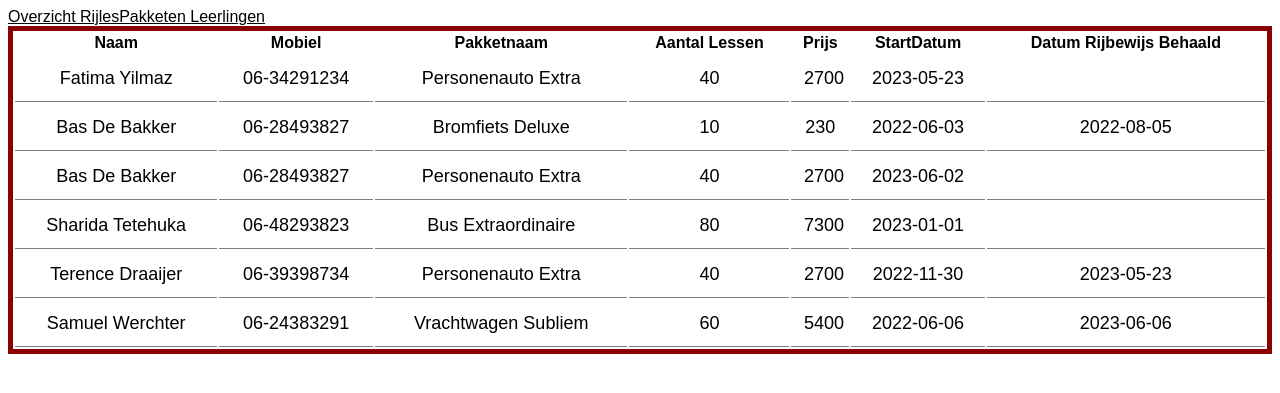
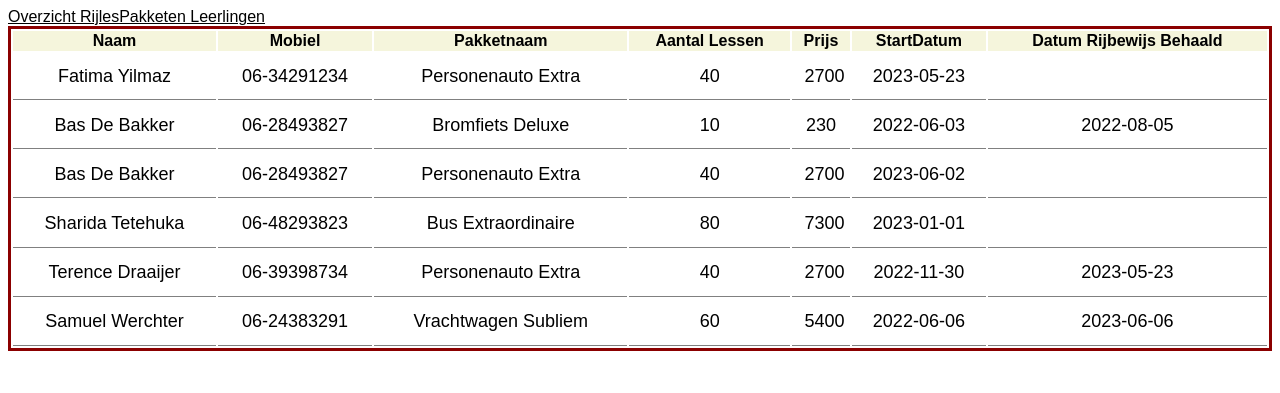
Before and after one commit to alexomarchali/HERK-BE-P4-PROEFTOETS-STUDENTNUMMER, a PHP site: page /Leerling/overzichtrijlespakketen/Leerling/overzichtrijlespakketen in a window 1280 px wide. Shown: the top 393 px of the page. Run offline with PHP 8.4, Linux system fonts and the light colour scheme; data comes from the database, SQL or seed files in the repository.

Commit message:
style aangepast

```diff
--- a/public/css/style.css
+++ b/public/css/style.css
@@ -18,5 +18,10 @@ tr > td {
 }
 
 table{
-    border: solid 5px darkred;
+    border: solid darkred;
+    border: width 4px;
 }
+
+th{
+    background-color: beige;
+}
```
